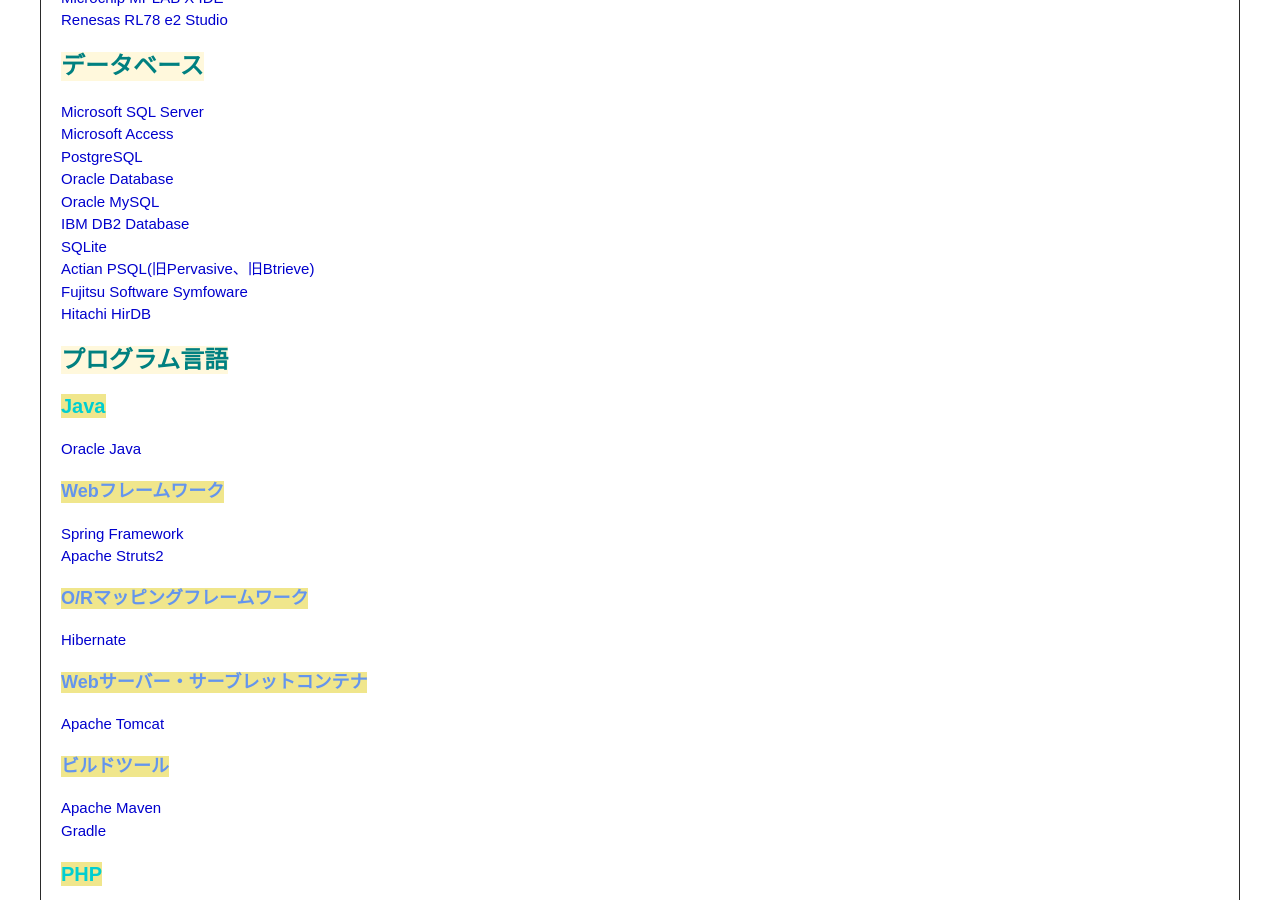
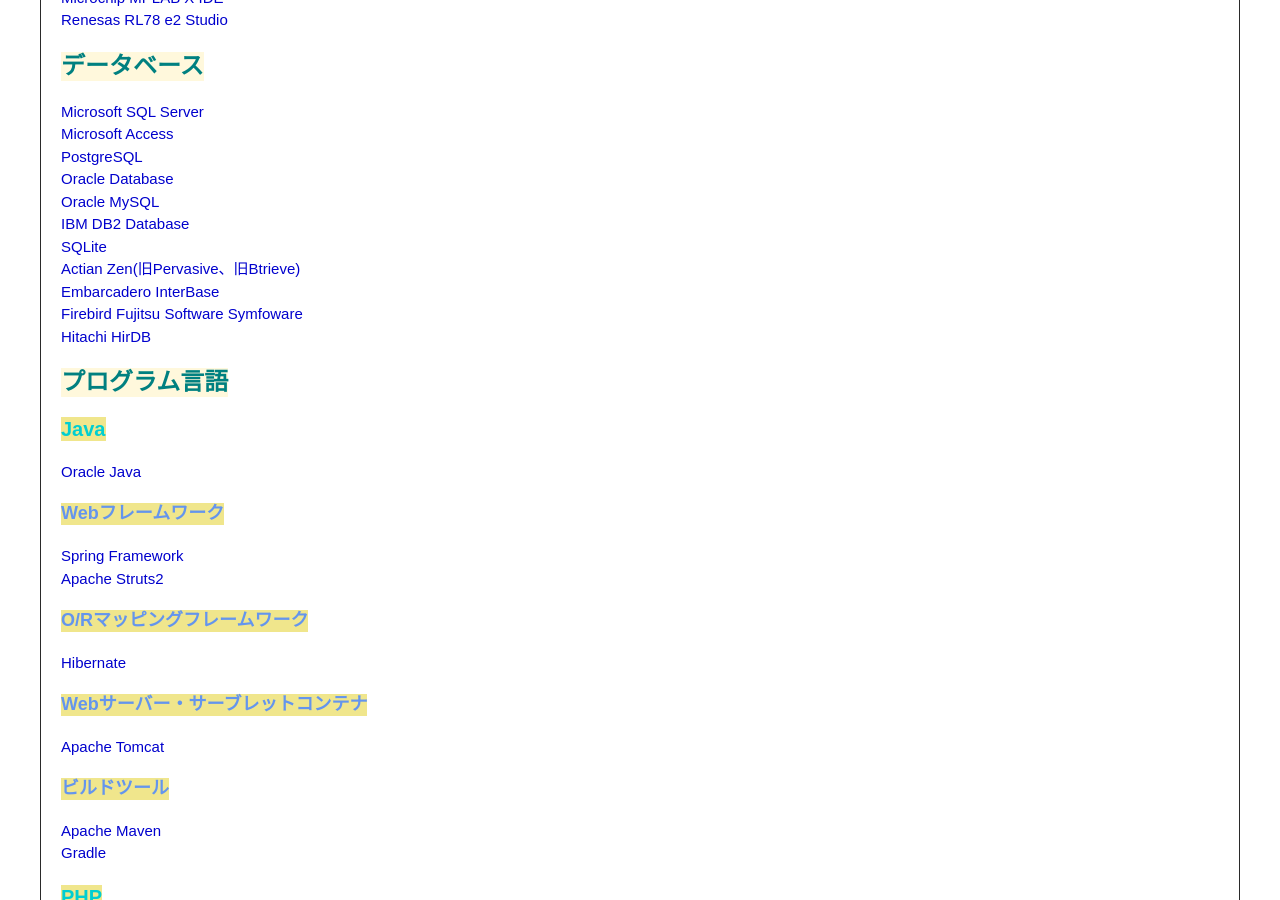
Before and after one commit to person-carrying-water/person-carrying-water.github.io, a Jekyll site: the page built from index.md, in a window 1280 px wide and 900 px high, scrolled down 918 px. Built offline with Jekyll 4.4.1, drawn with Linux system fonts in a browser that asks for light colours; nearby versions of some CDN libraries; emoji names are drawn with the system emoji font; some of the changed text lies outside the part shown.

Commit message:
Win230510

```diff
--- a/index.md
+++ b/index.md
@@ -42,7 +42,9 @@
 [Oracle MySQL](https://www.mysql.com/jp/)
 [IBM DB2 Database](https://www.ibm.com/jp-ja/products/db2)
 [SQLite](https://www.sqlite.org/index.html)
-[Actian PSQL(旧Pervasive、旧Btrieve)](https://www.agtech.co.jp/actian/product/)
+[Actian Zen(旧Pervasive、旧Btrieve)](https://www.agtech.co.jp/actian/product/)
+[Embarcadero InterBase](https://www.embarcadero.com/jp/products/interbase)
+[Firebird](https://firebirdsql.org/en/start/)
 [Fujitsu Software Symfoware](https://www.fujitsu.com/jp/products/software/middleware/database/symfoware/)
 [Hitachi HirDB](https://www.hitachi.co.jp/Prod/comp/soft1/hirdb/index.html)
 
```
Also changed, not shown: other parts of index.md (+1 -1 lines).
